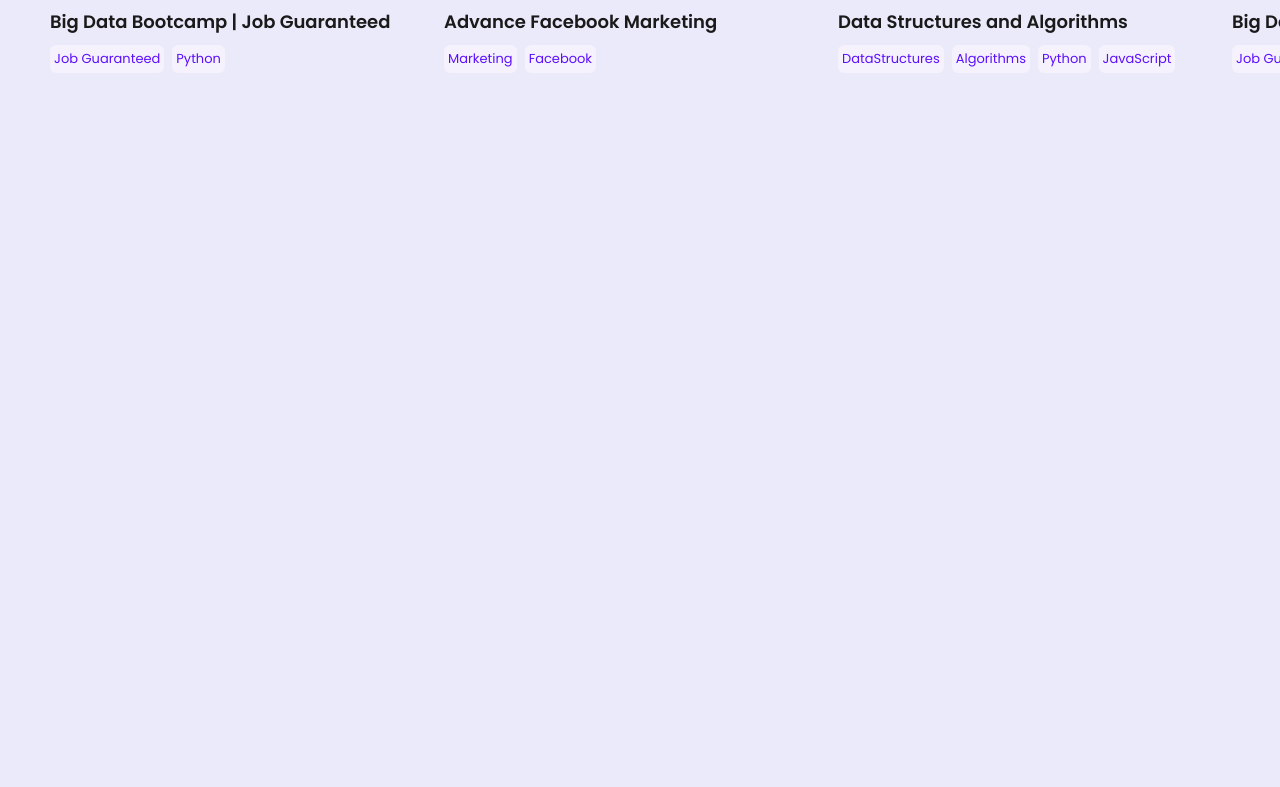
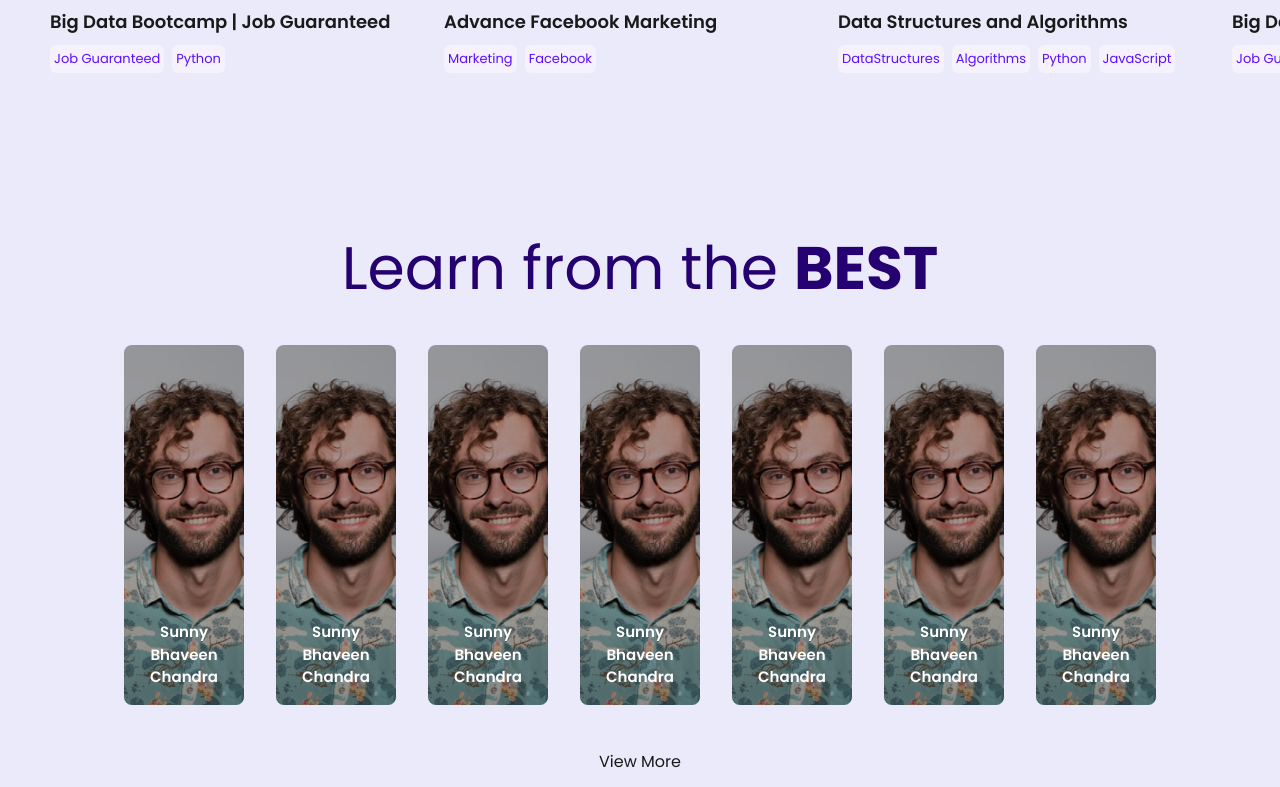
Before and after one commit to AkashSDas/ineuron-landing-page, a Next.js app: page / in a window 1280 px wide. Shown: the part 1063-1850 px from the top of the page. Before the commit the page ends 1136 px from the top, so only its background shows below. Built offline with nearby package versions, Linux system fonts and the light colour scheme.

Commit message:
create instructors section

```diff
--- /dev/null
+++ b/components/Icons/Linkedin.tsx
@@ -0,0 +1,14 @@
+export const Linkedin = () => (
+  <svg
+    width="30"
+    height="30"
+    viewBox="0 0 30 30"
+    fill="none"
+    xmlns="http://www.w3.org/2000/svg"
+  >
+    <path
+      d="M26.25 1.875H3.74414C2.71289 1.875 1.875 2.72461 1.875 3.76758V26.2324C1.875 27.2754 2.71289 28.125 3.74414 28.125H26.25C27.2812 28.125 28.125 27.2754 28.125 26.2324V3.76758C28.125 2.72461 27.2812 1.875 26.25 1.875ZM9.80859 24.375H5.91797V11.8477H9.81445V24.375H9.80859ZM7.86328 10.1367C6.61523 10.1367 5.60742 9.12305 5.60742 7.88086C5.60742 6.63867 6.61523 5.625 7.86328 5.625C9.10547 5.625 10.1191 6.63867 10.1191 7.88086C10.1191 9.12891 9.11133 10.1367 7.86328 10.1367ZM24.3926 24.375H20.502V18.2812C20.502 16.8281 20.4727 14.959 18.4805 14.959C16.4531 14.959 16.1426 16.541 16.1426 18.1758V24.375H12.252V11.8477H15.9844V13.5586H16.0371C16.5586 12.5742 17.8301 11.5371 19.7227 11.5371C23.6602 11.5371 24.3926 14.1328 24.3926 17.5078V24.375Z"
+      fill="#2F90EA"
+    />
+  </svg>
+);
--- /dev/null
+++ b/components/Icons/YouTube.tsx
@@ -0,0 +1,14 @@
+export const YouTube = () => (
+  <svg
+    width="30"
+    height="30"
+    viewBox="0 0 30 30"
+    fill="none"
+    xmlns="http://www.w3.org/2000/svg"
+  >
+    <path
+      d="M28.6274 8.12932C28.3003 6.89755 27.3365 5.92745 26.1127 5.59823C23.8944 5 14.9996 5 14.9996 5C14.9996 5 6.10479 5 3.88651 5.59823C2.66271 5.9275 1.69885 6.89755 1.37172 8.12932C0.777344 10.362 0.777344 15.0202 0.777344 15.0202C0.777344 15.0202 0.777344 19.6784 1.37172 21.9111C1.69885 23.1429 2.66271 24.0726 3.88651 24.4018C6.10479 25 14.9996 25 14.9996 25C14.9996 25 23.8944 25 26.1127 24.4018C27.3365 24.0726 28.3003 23.1429 28.6274 21.9111C29.2218 19.6784 29.2218 15.0202 29.2218 15.0202C29.2218 15.0202 29.2218 10.362 28.6274 8.12932ZM12.0905 19.2495V10.7909L19.5248 15.0203L12.0905 19.2495Z"
+      fill="#F42424"
+    />
+  </svg>
+);
--- /dev/null
+++ b/components/InstructorsSection/index.tsx
@@ -0,0 +1,121 @@
+import Slider from "react-slick";
+
+import TextButton from "@components/Button/TextButton";
+import { Linkedin } from "@components/Icons/Linkedin";
+import { YouTube } from "@components/Icons/YouTube";
+
+const instructors = [
+  {
+    profilePicURL: "/instructor-profile-pics/sunny-bhaveen-chandra.png",
+    fullName: "Sunny Bhaveen Chandra",
+    role: "AI Engineer & CEO",
+    socialMedia: {
+      linkedin: "https://www.linkedin.com/in/sunny-bhaveen-chandra-b9a8b9a8/",
+      youTube: "https://www.youtube.com/channel/UC-lHJZR3Gqxm24_Vd_AJ5Yw",
+    },
+  },
+
+  {
+    profilePicURL: "/instructor-profile-pics/sunny-bhaveen-chandra.png",
+    fullName: "Sunny Bhaveen Chandra",
+    role: "AI Engineer & CEO",
+    socialMedia: {
+      linkedin: "https://www.linkedin.com/in/sunny-bhaveen-chandra-b9a8b9a8/",
+      youTube: "https://www.youtube.com/channel/UC-lHJZR3Gqxm24_Vd_AJ5Yw",
+    },
+  },
+  {
+    profilePicURL: "/instructor-profile-pics/sunny-bhaveen-chandra.png",
+    fullName: "Sunny Bhaveen Chandra",
+    role: "AI Engineer & CEO",
+    socialMedia: {
+      linkedin: "https://www.linkedin.com/in/sunny-bhaveen-chandra-b9a8b9a8/",
+      youTube: "https://www.youtube.com/channel/UC-lHJZR3Gqxm24_Vd_AJ5Yw",
+    },
+  },
+
+  {
+    profilePicURL: "/instructor-profile-pics/sunny-bhaveen-chandra.png",
+    fullName: "Sunny Bhaveen Chandra",
+    role: "AI Engineer & CEO",
+    socialMedia: {
+      linkedin: "https://www.linkedin.com/in/sunny-bhaveen-chandra-b9a8b9a8/",
+      youTube: "https://www.youtube.com/channel/UC-lHJZR3Gqxm24_Vd_AJ5Yw",
+    },
+  },
+  {
+    profilePicURL: "/instructor-profile-pics/sunny-bhaveen-chandra.png",
+    fullName: "Sunny Bhaveen Chandra",
+    role: "AI Engineer & CEO",
+    socialMedia: {
+      linkedin: "https://www.linkedin.com/in/sunny-bhaveen-chandra-b9a8b9a8/",
+      youTube: "https://www.youtube.com/channel/UC-lHJZR3Gqxm24_Vd_AJ5Yw",
+    },
+  },
+  {
+    profilePicURL: "/instructor-profile-pics/sunny-bhaveen-chandra.png",
+    fullName: "Sunny Bhaveen Chandra",
+    role: "AI Engineer & CEO",
+    socialMedia: {
+      linkedin: "https://www.linkedin.com/in/sunny-bhaveen-chandra-b9a8b9a8/",
+      youTube: "https://www.youtube.com/channel/UC-lHJZR3Gqxm24_Vd_AJ5Yw",
+    },
+  },
+  {
+    profilePicURL: "/instructor-profile-pics/sunny-bhaveen-chandra.png",
+    fullName: "Sunny Bhaveen Chandra",
+    role: "AI Engineer & CEO",
+    socialMedia: {
+      linkedin: "https://www.linkedin.com/in/sunny-bhaveen-chandra-b9a8b9a8/",
+      youTube: "https://www.youtube.com/channel/UC-lHJZR3Gqxm24_Vd_AJ5Yw",
+    },
+  },
+];
+
+export const InstructorSection = () => {
+  return (
+    <section className="w-full">
+      <h3 className="text-center mb-8 text-dark-violet text-[60px]">
+        Learn from the <span className="font-bold">BEST</span>
+      </h3>
+
+      <div className="flex gap-[2rem] justify-center">
+        {instructors.map((instructor) => (
+          <InstructorCard instructor={instructor} />
+        ))}
+      </div>
+
+      <div className="mt-8 grid place-content-center">
+        <TextButton label="View More" />
+      </div>
+    </section>
+  );
+};
+
+const InstructorCard = ({ instructor }) => {
+  return (
+    <div className="rounded-lg relative h-[360px] w-[120px] hover:w-[240px] transition-all duration-500 ease-out origin-center group">
+      <div className="rounded-lg absolute w-full h-full bg-[#0000005a]"></div>
+
+      <img
+        className="rounded-lg w-full h-full object-cover"
+        src={instructor.profilePicURL}
+        alt={instructor.fullName}
+      />
+
+      <div className="p-4 absolute bottom-0 left-0 right-0 flex flex-col gap-2 justify-center items-center">
+        <p className="transition-all duration-300 ease-in-out text-center font-semibold text-white text-[15px]">
+          {instructor.fullName}
+        </p>
+        <p className="transition-all duration-300 ease-in-out group-hover:block text-center font-normal text-white text-[13px] hidden">
+          {instructor.role}
+        </p>
+
+        <div className="transition-all duration-300 ease-in-out group-hover:flex hidden  items-center justify-center gap-4 border-solid border-white border-[1.5px] bg-light-purple rounded-[6px] w-max">
+          {instructor.socialMedia.linkedin ? <Linkedin /> : null}
+          {instructor.socialMedia.youTube ? <YouTube /> : null}
+        </div>
+      </div>
+    </div>
+  );
+};
--- a/pages/index.tsx
+++ b/pages/index.tsx
@@ -1,6 +1,7 @@
 import PrimaryButton from "@components/Button/PrimaryButton";
 import { Hero } from "@components/Hero/Hero";
 import { ArrowRight2 } from "@components/Icons/ArrowRight2";
+import { InstructorSection } from "@components/InstructorsSection";
 import Navbar from "@components/Navbar/index";
 import { Programs } from "@components/Programs/index";
 
@@ -12,6 +13,7 @@ export default function HomePage() {
       <main className="mt-[150px] flex flex-col gap-[150px]">
         <Hero />
         <Programs />
+        <InstructorSection />
       </main>
     </>
   );
```
Also changed, not shown: public/instructor-profile-pics/sunny-bhaveen-chandra.png (added).
